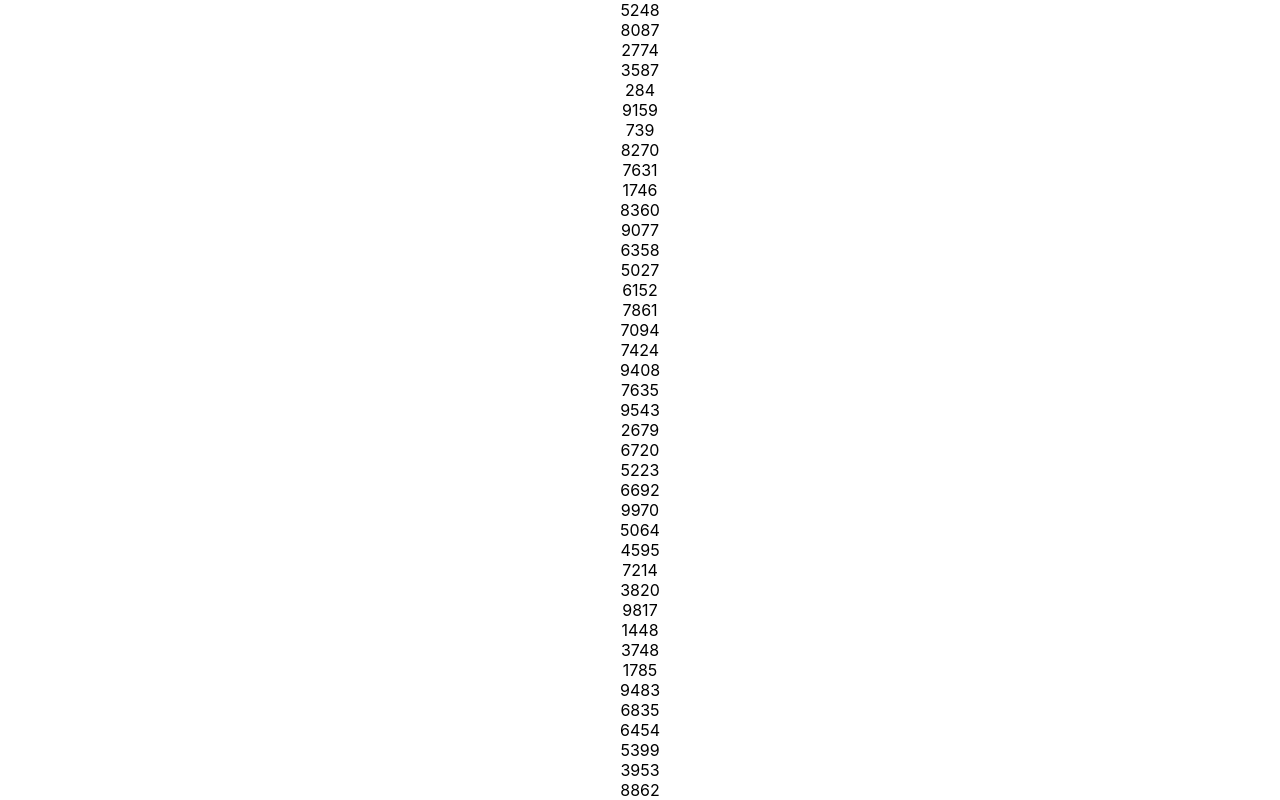
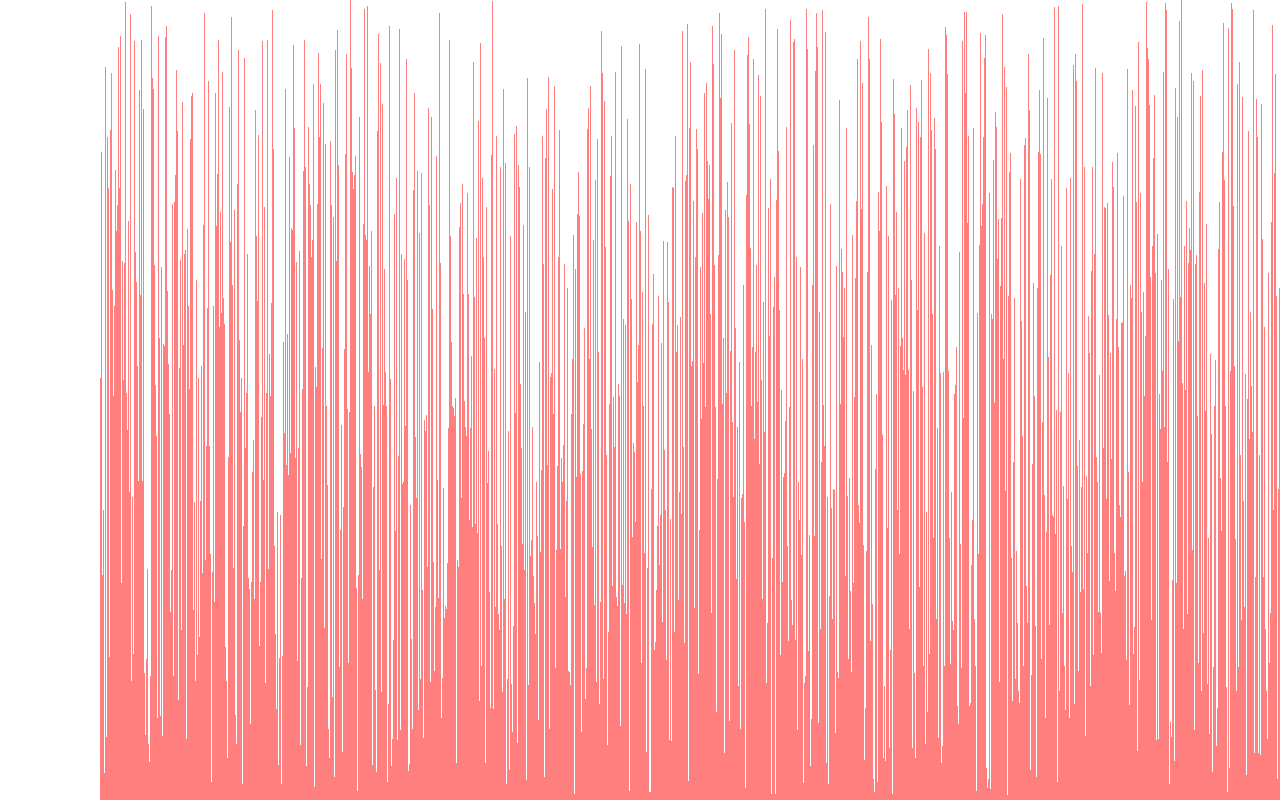
Before and after one commit to xterra111/viewsort, a React (Create React App) app: page / in a window 1280 px wide. Shown: the top 800 px of the page. Built offline with nearby package versions, Linux system fonts and the light colour scheme.

Commit message:
able to visualize the bars

```diff
--- /dev/null
+++ b/src/SortViewer/SortViewer.css
@@ -0,0 +1,16 @@
+.linecontainer {
+    position: absolute;
+    left: 100px;
+    /* width: 100%;
+    height: 100%;
+    overflow: hidden; */
+}
+
+.bar {
+    display: inline-block;
+    width: 1px;
+    background-color: #f00;
+    opacity: 0.5;
+    margin: 0, 2px;
+    padding: 0 2 0 2 px;
+}
--- a/src/SortViewer/SortViewer.js
+++ b/src/SortViewer/SortViewer.js
@@ -1,4 +1,5 @@
 import React, { useEffect, useState } from "react";
+import "./SortViewer.css";
 
 const SortViewer = () => {
 	// initialize sort viewer array
@@ -13,8 +14,8 @@ const SortViewer = () => {
 	// };
 
 	useEffect(() => {
-		for (let i = 5; i < 100; i++) {
-			startArr.push(Math.floor(Math.random() * (10000 - 5 + 1) + 5));
+		for (let i = 5; i < 600; i++) {
+			startArr.push(Math.floor(Math.random() * (800 - 5 + 1) + 5));
 
 			setLoaded(true);
 		}
@@ -22,10 +23,10 @@ const SortViewer = () => {
 	}, []); // end useEffect ;
 
 	return (
-		<div>
+		<div className="linecontainer">
 			{" "}
 			{startArr.map((item, index) => (
-				<div key={index}>{item}</div>
+				<div className="bar" key={index} style={{ height: `${item}px` }}></div>
 			))}
 		</div>
 	);
```
